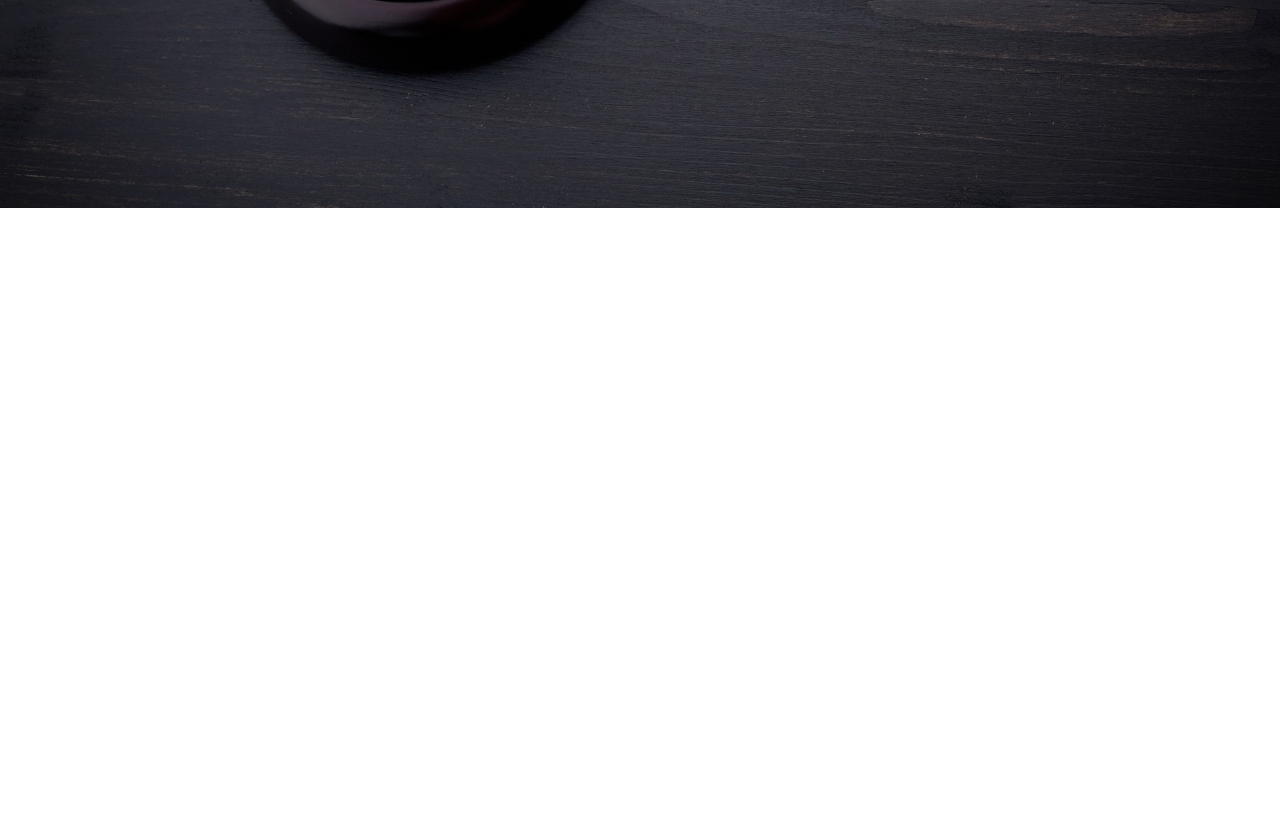
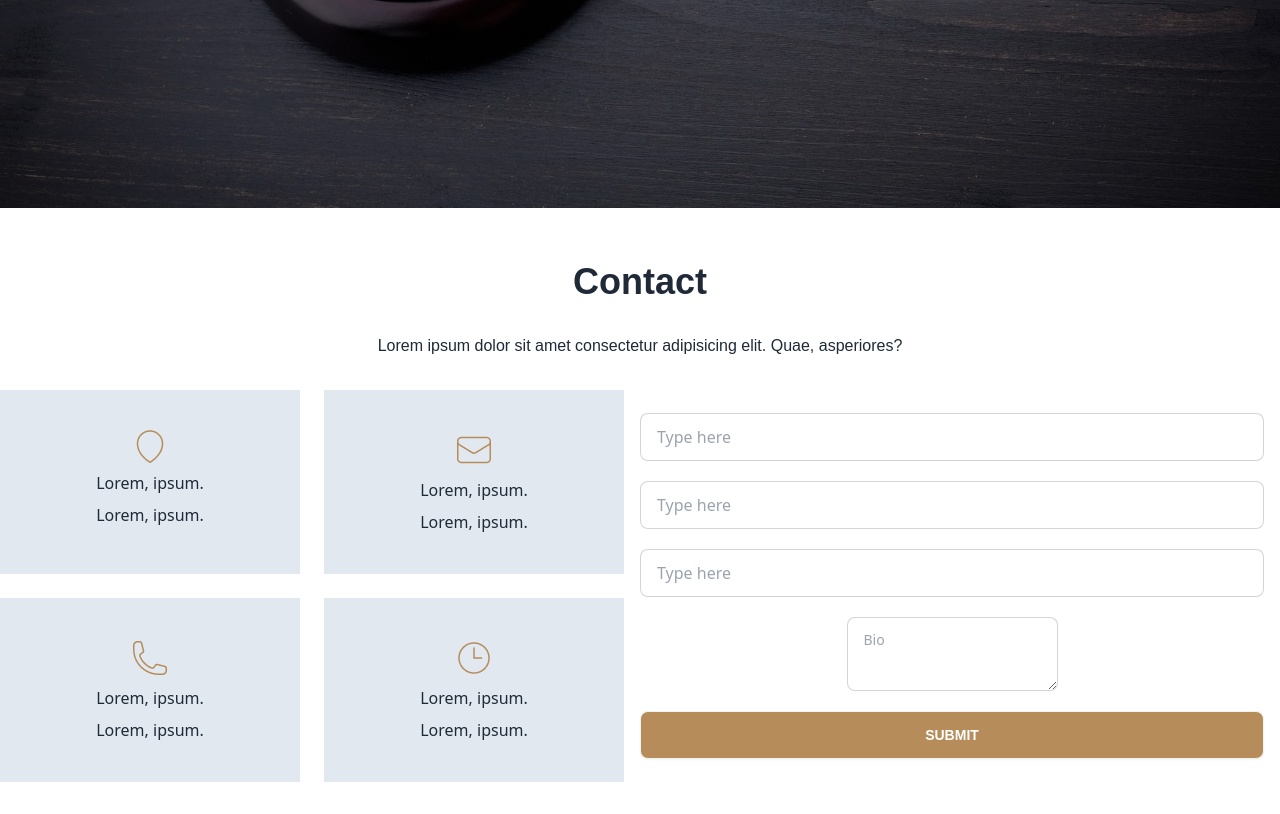
Before and after one commit to SakhawatHossen-coder/legalSolutions, a plain HTML site: page index.html in a window 1280 px wide. Shown: the part 2700-3514 px from the top of the page. Before the commit the page ends 2962 px from the top, so only its background shows below. Drawn offline with nearby package versions, Linux system fonts and the light colour scheme.

Commit message:
contact done

```diff
--- a/index.html
+++ b/index.html
@@ -216,17 +216,19 @@
                </div>
                <<div class="carousel w-full">
                     <div id="slide1" class="carousel-item relative w-full">
-                         <img class="bg-gradient-to-r[#111111CC]"  src="images/slider-1.jpg" class="w-full" />
+                         <img class="bg-gradient-to-r[#111111CC]" src="images/slider-1.jpg" class="w-full" />
                          <div class="absolute flex justify-between transform -translate-y-1/2 left-5 right-5 top-1/2">
                               <a href="#slide3" class="btn btn-circle">❮</a>
                               <a href="#slide2" class="btn btn-circle">❯</a>
                          </div>
                          <!-- <div class="absolute top-1/2 left-1/2 -translate-x-1/2 "> -->
-                         <div class="flex flex-col justify-center items-center text-base lg:absolute lg:top-1/2 lg:left-1/2 lg:-translate-x-1/2 text-center text-white pop">
+                         <div
+                              class="flex flex-col justify-center items-center text-base lg:absolute lg:top-1/2 lg:left-1/2 lg:-translate-x-1/2 text-center text-white pop">
                               <img class="w-16 inline" src="images/user-tie-solid.svg" alt="user">
                               <h1 class="text-2xl ">Jerry Bean</h1>
                               <p>Designer</p>
-                              <p>Lorem ipsum dolor sit amet consectetur adipisicing elit. Itaque animi reprehenderit harum praesentium eos dolore tempore ad! Quibusdam, excepturi beatae!</p>
+                              <p>Lorem ipsum dolor sit amet consectetur adipisicing elit. Itaque animi reprehenderit
+                                   harum praesentium eos dolore tempore ad! Quibusdam, excepturi beatae!</p>
                          </div>
                     </div>
                     <div id="slide2" class="carousel-item relative w-full">
@@ -239,7 +241,8 @@
                               <img class="w-16 inline" src="images/user-tie-solid.svg" alt="user">
                               <h1 class="text-2xl ">Jerry Bean</h1>
                               <p>Designer</p>
-                                   <p>Lorem ipsum dolor sit amet consectetur adipisicing elit. Itaque animi reprehenderit harum praesentium eos dolore
+                              <p>Lorem ipsum dolor sit amet consectetur adipisicing elit. Itaque animi reprehenderit
+                                   harum praesentium eos dolore
                                    tempore ad! Quibusdam, excepturi beatae!</p>
                          </div>
                     </div>
@@ -254,7 +257,8 @@
                               <img class="w-16 inline" src="images/user-tie-solid.svg" alt="user">
                               <h1 class="text-2xl ">Jerry Bean</h1>
                               <p>Designer</p>
-                                   <p>Lorem ipsum dolor sit amet consectetur adipisicing elit. Itaque animi reprehenderit harum praesentium eos dolore
+                              <p>Lorem ipsum dolor sit amet consectetur adipisicing elit. Itaque animi reprehenderit
+                                   harum praesentium eos dolore
                                    tempore ad! Quibusdam, excepturi beatae!</p>
                          </div>
                     </div>
@@ -263,7 +267,46 @@
 
           <!-- Contact Section -->
           <section>
-
+               <div class="container mx-auto">
+                    <div class="heading text-center pop space-y-8">
+                         <h1 class="font-bold text-xl lg:text-4xl">Contact</h1>
+                         <p>Lorem ipsum dolor sit amet consectetur adipisicing elit. Quae, asperiores?</p>
+                    </div>
+                    <div class="mainForm flex flex-col justify-center items-center my-5 lg:justify-between lg:my-8 lg:flex-row">
+                         <div class="form-left grid grid-cols-1 gap-6 w-2/3 lg:grid-cols-2">
+                              <div class="box text-center bg-slate-200 space-y-2 py-10">
+                                   <img class="inline" src="images/address.png" alt="">
+                                   <p>Lorem, ipsum.</p>
+                                   <p>Lorem, ipsum.</p>
+                              </div>
+                              <div class="box text-center bg-slate-200 space-y-2 py-10">
+                                   <img class="inline" src="images/email.png" alt="">
+                                   <p>Lorem, ipsum.</p>
+                                   <p>Lorem, ipsum.</p>
+                              </div>
+                              <div class="box text-center bg-slate-200 space-y-2 py-10">
+                                   <img class="inline" src="images/call.png" alt="">
+                                   <p>Lorem, ipsum.</p>
+                                   <p>Lorem, ipsum.</p>
+                              </div>
+                              <div class="box text-center bg-slate-200 space-y-2 py-10">
+                                   <img class="inline" src="images/time.png" alt="">
+                                   <p>Lorem, ipsum.</p>
+                                   <p>Lorem, ipsum.</p>
+                              </div>
+                         </div>
+                         <div class="form-right w-2/3 my-5 grid place-items-center mx-4 space-y-5">
+                              <input type="text" placeholder="Type here"
+                                   class="input input-bordered w-full max-w-full  block" />
+                              <input type="text" placeholder="Type here"
+                                   class="input input-bordered w-full max-w-full  block" />
+                              <input type="text" placeholder="Type here"
+                                   class="input input-bordered w-full max-w-full  block" />
+                              <textarea class="textarea textarea-bordered" placeholder="Bio"></textarea>
+                              <button class="btn btn-block w-full max-w-full pop bgColor text-white space-x-5">SUBMIT</button>
+                         </div>
+                    </div>
+               </div>
           </section>
      </main>
 </body>
```
Lines whose indentation alone changed are shown as unchanged.
